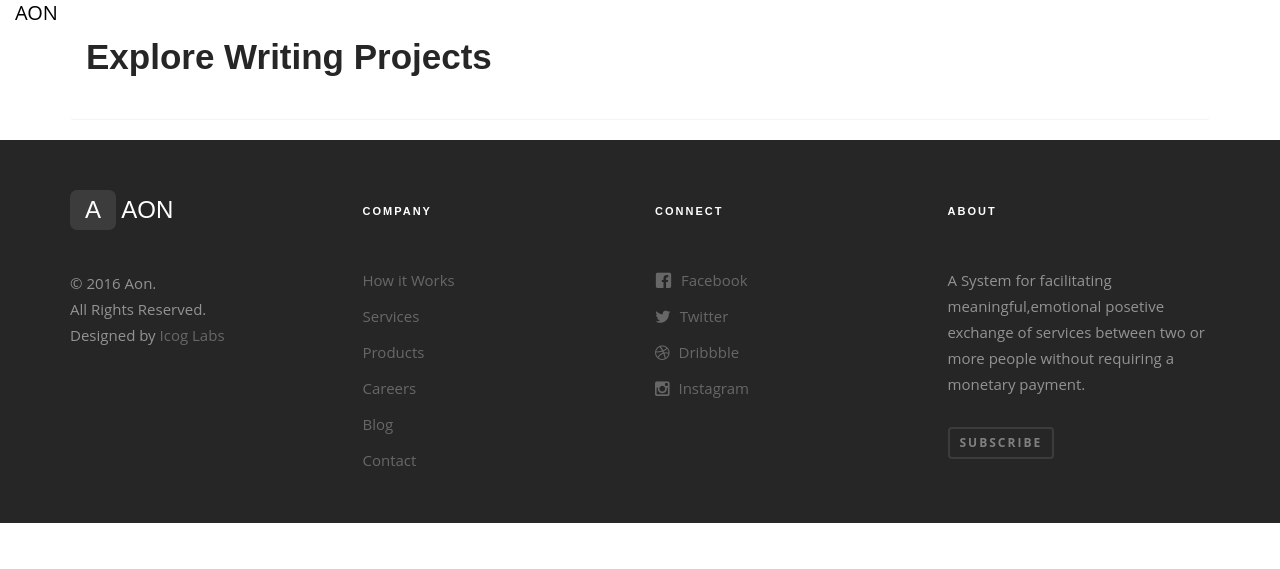
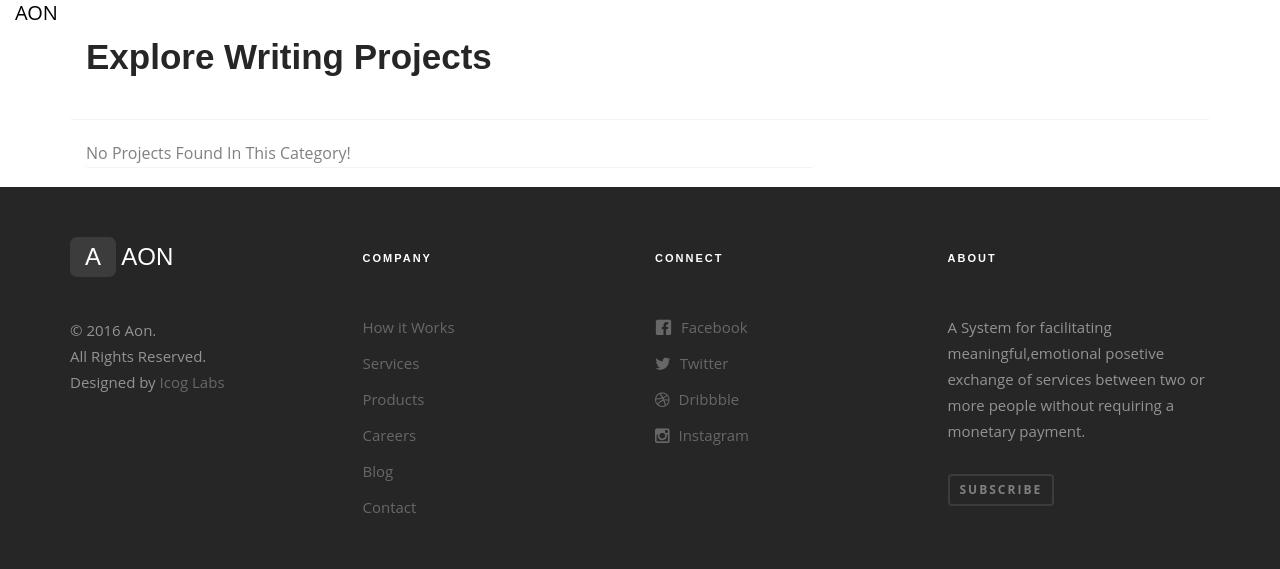
Before and after one commit to g-me/dsahlkhafklhakl-aon, a Django app: page /explore/writing/ in a window 1280 px wide. Shown: the top 569 px of the page. Run offline with Django 3.2, Linux system fonts and the light colour scheme; data comes from the database, SQL or seed files in the repository; both versions use the stored data as it was after the commit; some libraries are stand-ins or nearby versions; some web fonts are replaced.

Commit message:
updateed explore page

```diff
--- a/app/templates/app/explore_projects.html
+++ b/app/templates/app/explore_projects.html
@@ -27,6 +27,12 @@
         </div>
     {% endfor %}
 
+    {% else %}
+
+        <div class="panel system-message">
+            No Projects Found In This Category!
+        </div>
+
     {% endif %}
 
 </div>
--- a/app/views.py
+++ b/app/views.py
@@ -74,35 +74,43 @@ def detail_view(request, slug):
     ratings = Rating.objects.filter(project=project)
 
     if request.user.is_authenticated():
-        template='app/details.html'
+        template = 'app/details.html'
         num_notifications = get_notifications(request)
         return render(request=request, template_name=template,
-                  context={'project': project, 'num_notifications': num_notifications, 'ratings': ratings})
+                      context={'project': project, 'num_notifications': num_notifications, 'ratings': ratings})
 
     else:
-        template='app/project_detail.html'
+        template = 'app/project_detail.html'
         return render(request=request, template_name=template,
-                  context={'project': project,})
-
-
-
-
+                      context={'project': project, })
 
 
 # @login_required()
 def explore(request):
     # TODO: count project and users on each category for statistics
-    # mobile_projects=Request.objects.filter(type=RequestCategory(name='mobile')).count()
-    # catagory_stastics={'mobile':[12,5],'writing':[12,5],'data-entry':[12,5],'mobile':[12,5],'mobile':[12,5]}
+    mobile_projects = Request.objects.filter(type=RequestCategory.objects.get(slug='mobile')).count()
+    software_and_it_projects = Request.objects.filter(type=RequestCategory.objects.get(slug='websites-it-and-software')).count()
+    writing_projects = Request.objects.filter(type=RequestCategory.objects.get(slug='writing')).count()
+    data_enty_projects = Request.objects.filter(type=RequestCategory.objects.get(slug='data-entry')).count()
+    graphics_design_projects = Request.objects.filter(type=RequestCategory.objects.get(slug='graphics-design')).count()
+
+    projects_stastics = {'mobile_projects': mobile_projects,
+                         'software_and_it_projects': software_and_it_projects,
+                         'writing_projects': writing_projects,
+                         'data_enty_projects': data_enty_projects,
+                         'graphics_design_projects': graphics_design_projects
+                         }
+
+    print("Stat:" +str(projects_stastics))
 
     if request.user.is_authenticated():
-        template='app/project_showcase-auth.html'
+        template = 'app/project_showcase-auth.html'
 
     else:
-        template='app/project_showcase.html'
+        template = 'app/project_showcase.html'
 
     result_projects = Request.objects.all()
-    return render(request=request, template_name=template, context={'projects': result_projects})
+    return render(request=request, template_name=template, context={'projects': result_projects,'statstics':projects_stastics})
 
 
 @login_required()
@@ -230,14 +238,12 @@ def get_notifications(request):
 # ------------------------------------------------------------------
 @login_required()
 def offer(request, slug):
-
-
     project = get_object_or_404(Request, slug=slug)
     offered_by = request.user
 
     # todo validations
     # can't offer my own project
-    if(offered_by==project.created_by):
+    if (offered_by == project.created_by):
         # messages.add_message(request, messages.INFO, 'Hmmm this is your project!')
         return HttpResponseRedirect("/projects/" + str(slug) + "/")
 
@@ -378,6 +384,7 @@ def dashboard(request):
     return render(request=request, template_name='app/dashboard.html',
                   context={'suggestions': suggestions, 'my_projects': my_projects,
                            'num_notifications': num_notifications, 'projects_working_on': working_on})
+
 
 @login_required()
 def users_profile_view(request, user_name):
@@ -623,10 +630,10 @@ def filter_projects(request, category_name):
     result_projects = Request.objects.filter(type=catagory)
 
     if request.user.is_authenticated():
-        template='app/explore_auth.html'
+        template = 'app/explore_auth.html'
 
     else:
-        template='app/explore.html'
+        template = 'app/explore.html'
 
     return render(request=request, template_name=template,
                   context={'projects': result_projects, 'category': catagory.name})
```
Also changed, not shown: app/templates/app/project_showcase-auth.html (+5 -5 lines), app/templates/app/project_showcase.html (+5 -6 lines), db.sqlite3, 1 other file.
